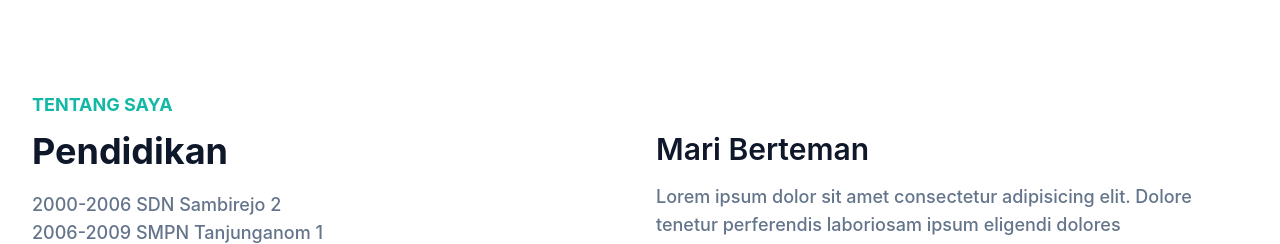
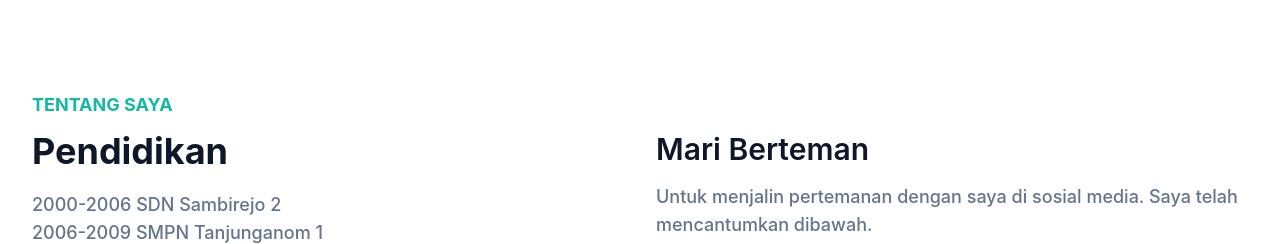
Before and after one commit to WahyuGandhi/Portfolio, a website: page index.html in a window 1280 px wide. Shown: the part 733-977 px from the top of the page. Drawn offline with Linux system fonts and the light colour scheme.

Commit message:
Update index.html

```diff
--- a/index.html
+++ b/index.html
@@ -113,7 +113,7 @@
           </div>
           <div class="w-full px-4 lg:w-1/2">
             <h3 class="font-semibold text-dark text-2xl mb-4 lg:text-3xl lg:pt-10 dark:text-white">Mari Berteman</h3>
-            <p class="font-medium text-base text-secondary mb-6 lg:text-lg">Lorem ipsum dolor sit amet consectetur adipisicing elit. Dolore tenetur perferendis laboriosam ipsum eligendi dolores consequuntur.</p>
+            <p class="font-medium text-base text-secondary mb-6 lg:text-lg">Untuk menjalin pertemanan dengan saya di sosial media. Saya telah mencantumkan dibawah.</p>
             <div class="flex items-center">
               <!-- Instagram -->
               <a
```
